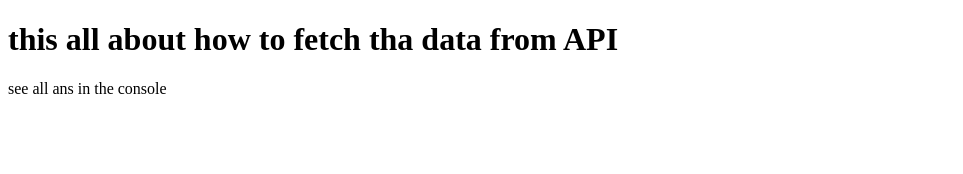
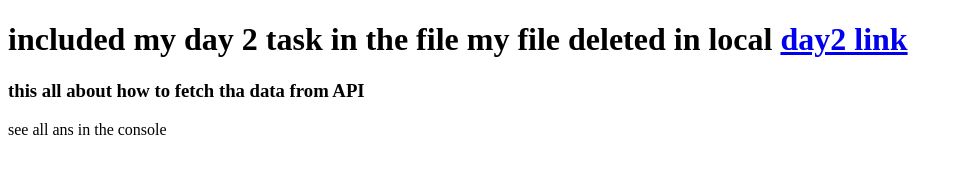
Before and after one commit to MohanapriyaThirumurugan/activities-3, a plain HTML site: page index.html in a window 1280 px wide. Shown: the whole page, without its empty margins (0-963 px from the left). Drawn offline with Linux system fonts and the light colour scheme; no server answers.

Commit message:
last update

```diff
--- a/index.html
+++ b/index.html
@@ -6,7 +6,8 @@
     <title>Document</title>
 </head>
 <body>
-    <h1>this all about how to fetch tha data from API</h1>
+    <h1>included my day 2 task in the file my file deleted in local  <a href="./windows.txt">day2 link</a></h1>
+    <h3>this all about how to fetch tha data from API</h3>
     <p>see all ans in the console</p>
     <script src="./api.js"></script>
 </body>
```
